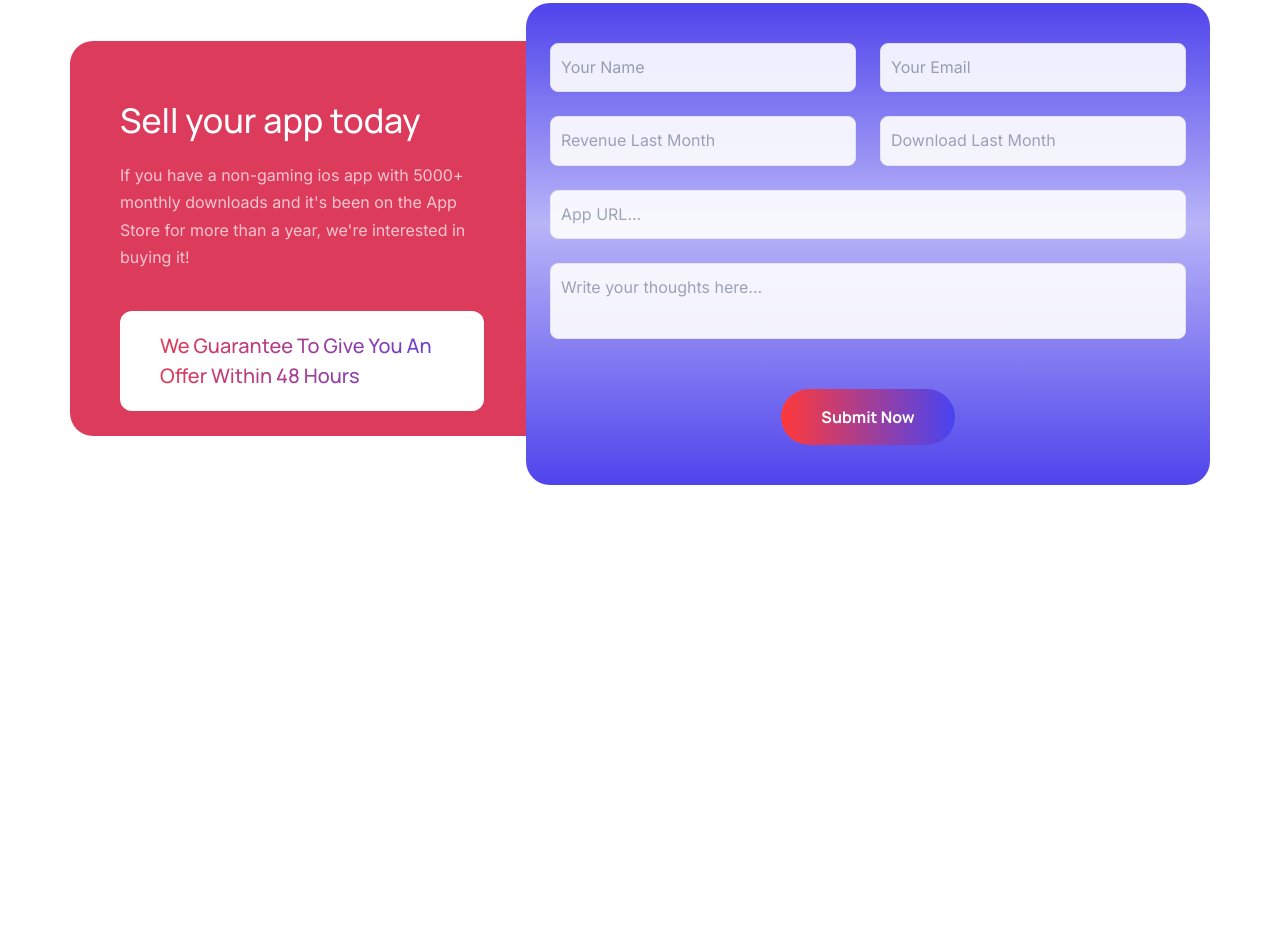
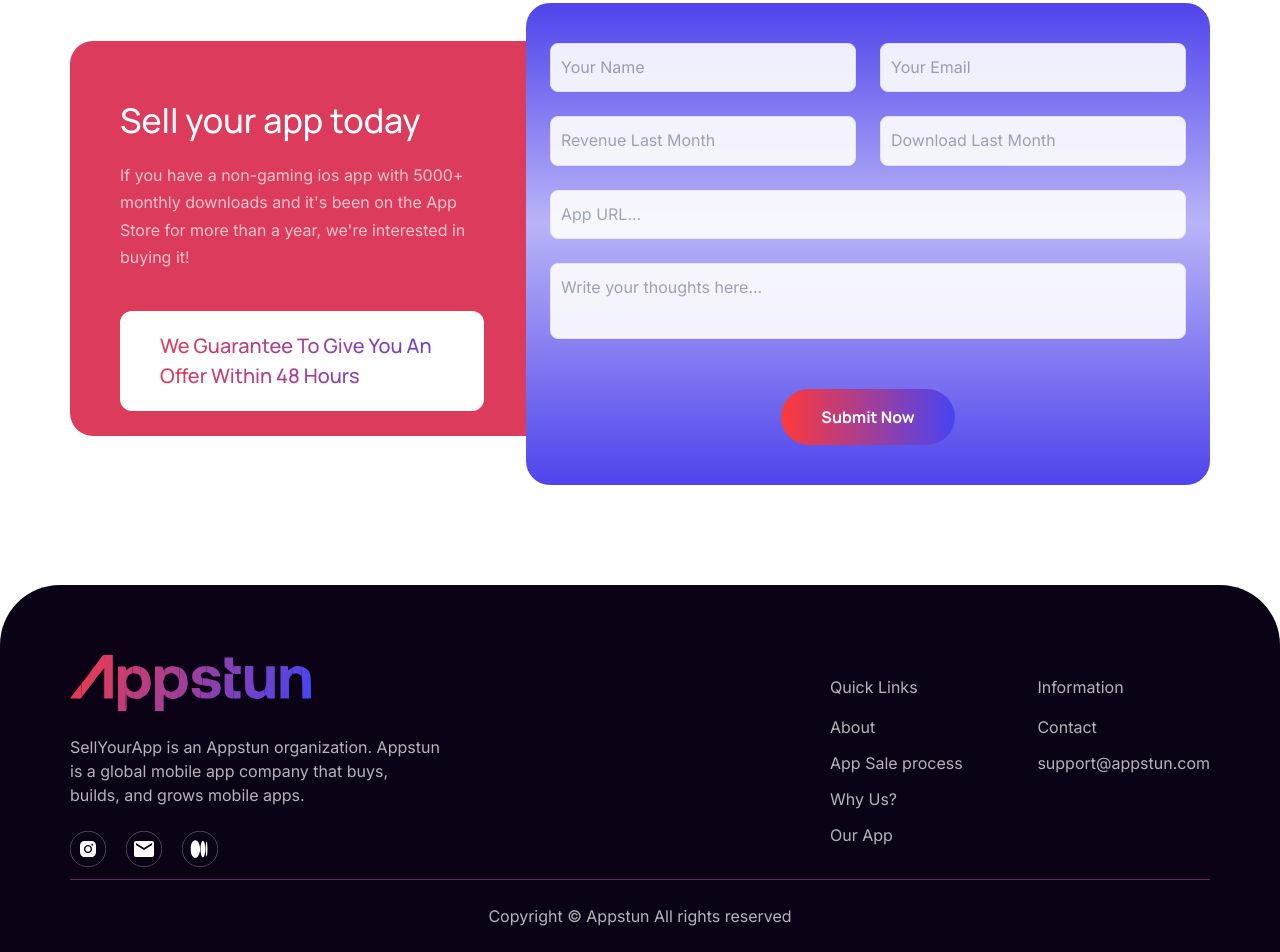
Before and after one commit to ashishbahar/sellyourphone, a plain HTML site: page index.htm in a window 1280 px wide. Shown: the part 8327-9279 px from the top of the page. Before the commit the page ends 8912 px from the top, so only its background shows below. Drawn offline with nearby package versions, Linux system fonts and the light colour scheme.

Commit message:
code marge

```diff
--- a/index.htm
+++ b/index.htm
@@ -1299,6 +1299,128 @@
           </div>
         </div>
       </div>
+      <footer
+        class="bg-[#0C0216] rounded-t-[20px] rounded-t-[40px] lg:rounded-t-[60px]"
+      >
+        <div class="container">
+          <div
+            class="pt-[70px] flex flex-col md:flex-row justify-between md:items-center"
+          >
+            <div class="md:w-5/12 lg:w-4/12">
+              <div class="lg:max-w-[372px]">
+                <img
+                  class="w-full max-w-[200px] lg:max-w-[241px]"
+                  src="./assets/images/svg/linear-appstun.svg"
+                  alt="linear-appstun "
+                />
+                <p
+                  class="ff_inter text-base md:text-sm lg:text-base text-white opacity-70 pt-[18px] font-normal pt-3 pt-4 lg:pt-6"
+                >
+                  SellYourApp is an Appstun organization. Appstun is a global
+                  mobile app company that buys, builds, and grows mobile apps.
+                </p>
+                <div class="flex items-center pt-4 lg:pt-6">
+                  <a
+                    href="https://www.instagram.com/"
+                    target="_blank"
+                    rel="noopener noreferrer"
+                    class=""
+                    ><img
+                      src="./assets/images/svg/instagram.svg"
+                      alt="instagram"
+                  /></a>
+                  <a
+                    href="https://www.gmail.com/"
+                    target="_blank"
+                    rel="noopener noreferrer"
+                    class="ml-5"
+                    ><img src="./assets/images/svg/mail.svg" alt="mail"
+                  /></a>
+                  <a
+                    href="https://www.instagram.com/"
+                    target="_blank"
+                    rel="noopener noreferrer"
+                    class="ml-5"
+                    ><img src="./assets/images/svg/link.svg" alt="link"
+                  /></a>
+                </div>
+              </div>
+            </div>
+            <div class="md:w-5/12 lg:w-4/12 pt-5 md:pt-0">
+              <div class="flex justify-between">
+                <ul>
+                  <li class="">
+                    <a
+                      class="ff_inter text-xs lg:text-base text-white opacity-70 font-normal"
+                      >Quick Links</a
+                    >
+                  </li>
+                  <li class="pt-4">
+                    <a
+                      href="#"
+                      class="ff_inter text-xs lg:text-base text-white opacity-70 font-normal"
+                      >About</a
+                    >
+                  </li>
+                  <li class="pt-3">
+                    <a
+                      href="#"
+                      class="ff_inter text-xs lg:text-base text-white opacity-70 font-normal whitespace-nowrap"
+                      >App Sale process</a
+                    >
+                  </li>
+                  <li class="pt-3">
+                    <a
+                      href="#"
+                      class="ff_inter text-xs lg:text-base text-white opacity-70 font-normal"
+                      >Why Us?</a
+                    >
+                  </li>
+                  <li class="pt-3">
+                    <a
+                      href="#"
+                      class="ff_inter text-xs lg:text-base text-white opacity-70 font-normal"
+                      >Our App
+                    </a>
+                  </li>
+                </ul>
+                <ul>
+                  <li class="">
+                    <a
+                      class="ff_inter text-xs lg:text-base text-white opacity-70 font-normal"
+                      >Information</a
+                    >
+                  </li>
+                  <li class="pt-4">
+                    <a
+                      href="#"
+                      class="ff_inter text-xs lg:text-base text-white opacity-70 font-normal"
+                      >Contact</a
+                    >
+                  </li>
+                  <li class="pt-3">
+                    <a
+                      href="#"
+                      class="ff_inter text-xsg:text-base text-white opacity-70 font-normal"
+                      >support@appstun.com</a
+                    >
+                  </li>
+                </ul>
+              </div>
+            </div>
+          </div>
+          <div class="text-center mt-3">
+            <div class="border-linear-footer opacity-60 h-px"></div>
+            <div class="py-3 md:py-4 lg:py-6">
+              <p
+                class="ff_inter text-base md:text-sm lg:text-base text-white opacity-70 font-normal"
+              >
+                Copyright © Appstun All rights reserved
+              </p>
+            </div>
+          </div>
+        </div>
+      </footer>
     </div>
 
     <script>
```
